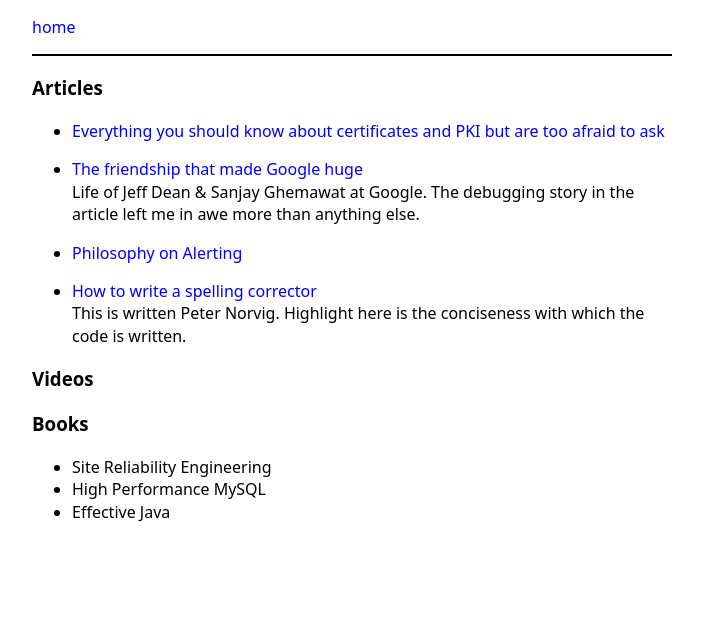
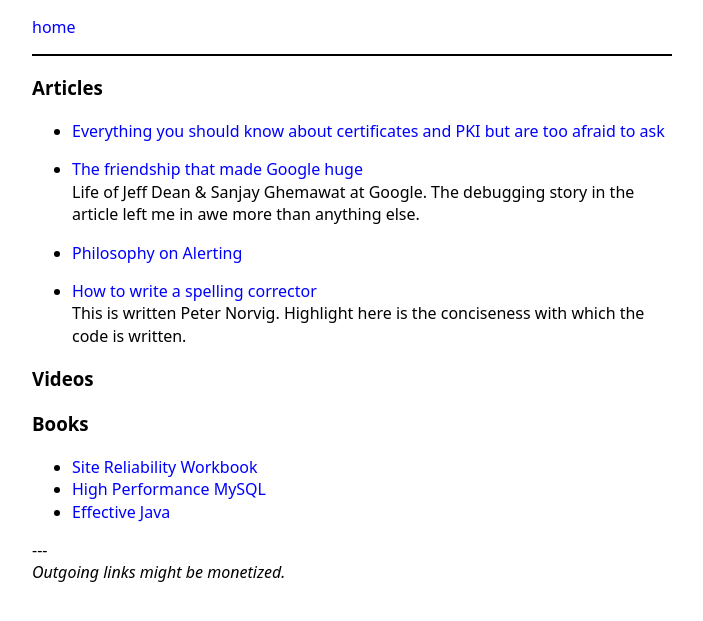
Before and after one commit to zodvik/zodvik.github.io, a Jekyll site: the page built from bookmarks.md, in a window 1280 px wide. Shown: the top 621 px of the page, without its empty margins (288-991 px from the left). Built offline with Jekyll 4.4.1, drawn with Linux system fonts in a browser that asks for light colours; our own code applies the rules of GitHub Pages for plain Markdown files; Markdown is read by kramdown in place of the engine named in the settings; comment, search, counter and statistics services are not loaded.

Commit message:
Link books

```diff
--- a/bookmarks.md
+++ b/bookmarks.md
@@ -16,12 +16,21 @@ This is written Peter Norvig. Highlight here is the conciseness with which the c
 ### Videos
 
 ### Books
-- Site Reliability Engineering
-- High Performance MySQL
-- Effective Java
+- [Site Reliability Workbook][sre-workbook]
+- [High Performance MySQL][high-perf-mysql]
+- [Effective Java][effective-java]
+
+<p>
+  ---
+  <br/>
+  <em>Outgoing links might be monetized.</em>
+</p>
 
 
 [alerting-philosophy]: https://docs.google.com/document/d/199PqyG3UsyXlwieHaqbGiWVa8eMWi8zzAn0YfcApr8Q/preview#heading=h.fs3knmjt7fjy
 [jeff-sanjay]: https://www.newyorker.com/magazine/2018/12/10/the-friendship-that-made-google-huge
 [pki]: https://smallstep.com/blog/everything-pki.html
 [spell-correct]: https://norvig.com/spell-correct.html
+[sre-workbook]: https://amzn.to/2BwHWam
+[high-perf-mysql]: https://amzn.to/2I6IVne
+[effective-java]: https://amzn.to/2Gn8Q8L
```
